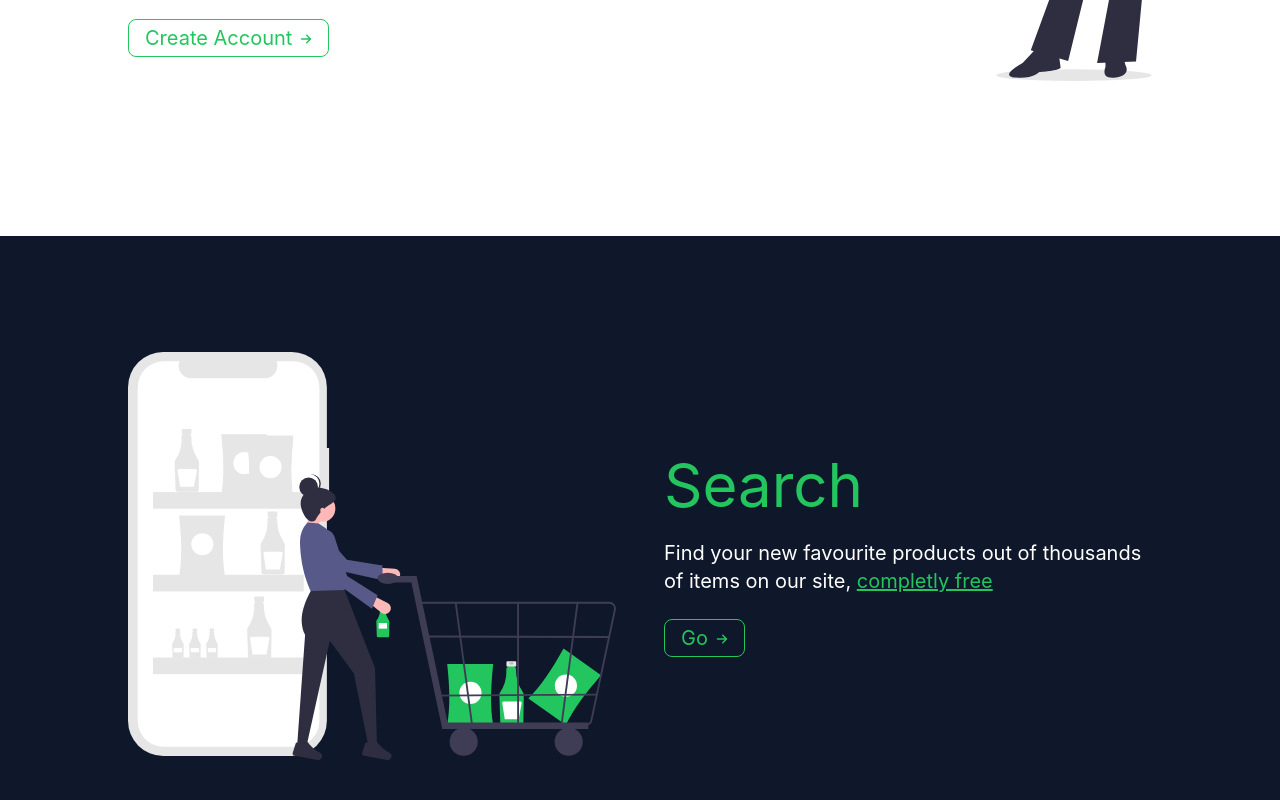
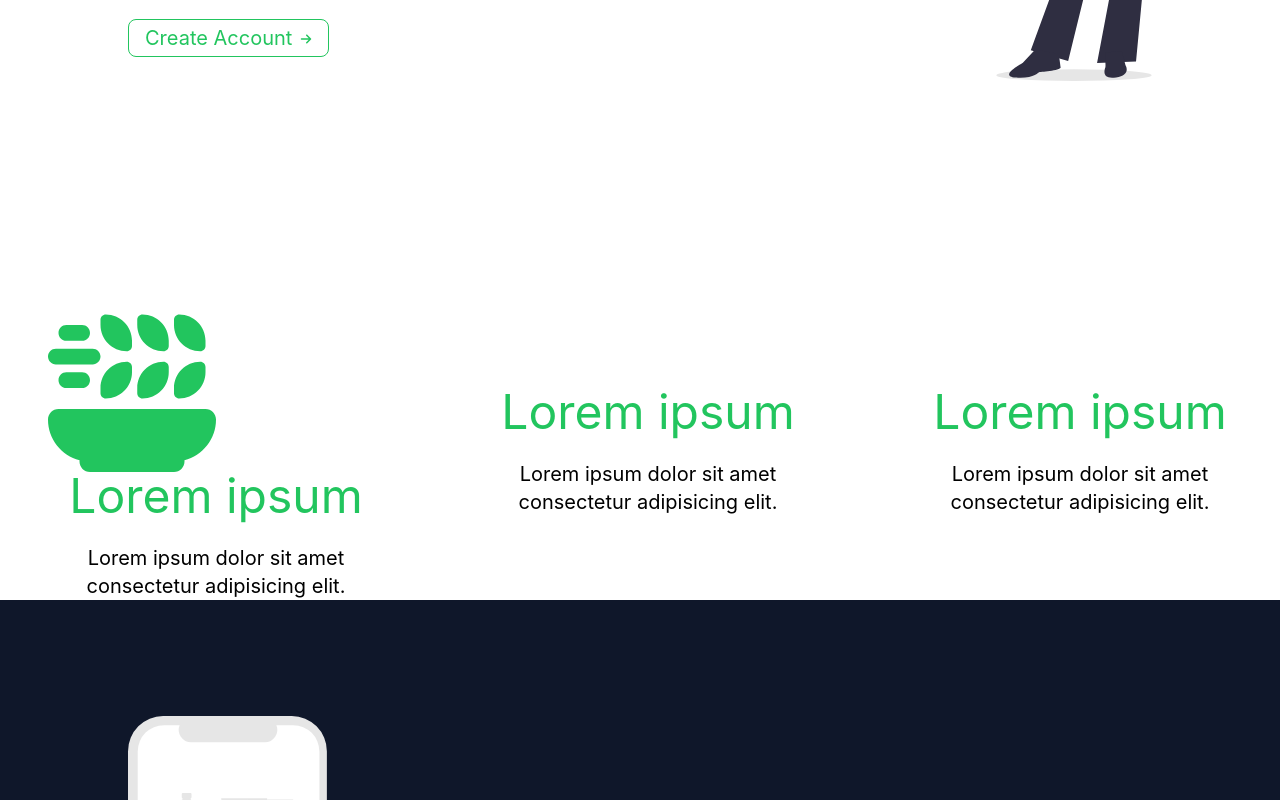
Before and after one commit to KacperHemperek/diet-checker, a Next.js app: page / in a window 1280 px wide. Shown: the part 468-1268 px from the top of the page. Built offline with nearby package versions, Linux system fonts and the light colour scheme.

Commit message:
feat: 3 information cards in about page

```diff
--- a/components/AboutHero.tsx
+++ b/components/AboutHero.tsx
@@ -11,10 +11,10 @@ const AboutHero = () => {
           Create Your Diet
         </h1>
         <p>
-                    This easy-to-use application saves you a lot of time by
-                    bringing the creation of a diet down to simply adding items
-                    to a list. You also don't have to count all the micro and
-                    macro elements yourself, we'll do it for you!
+          This easy-to-use application saves you a lot of time by bringing the
+          creation of a diet down to simply adding items to a list. You also
+          don't have to count all the micro and macro elements yourself, we'll
+          do it for you!
         </p>
 
         <Link href="/">
@@ -30,6 +30,31 @@ const AboutHero = () => {
           </button>
         </Link>
       </HeroComponent>
+      <div className="mt-5 grid items-center gap-4 md:grid-cols-3">
+        <div className="p-12 text-center text-base  md:pr-8 md:pb-0 lg:text-xl">
+          <div className="w-2/4 fill-green-500">
+            <svg xmlns="http://www.w3.org/2000/svg" viewBox="0 0 512 512">
+              <path d="M256 112V128C256 136.8 248.8 144 240 144C195.8 144 160 108.2 160 64V48C160 39.16 167.2 32 176 32C220.2 32 256 67.82 256 112zM104 64C117.3 64 128 74.75 128 88C128 101.3 117.3 112 104 112H56C42.75 112 32 101.3 32 88C32 74.75 42.75 64 56 64H104zM136 136C149.3 136 160 146.7 160 160C160 173.3 149.3 184 136 184H24C10.75 184 0 173.3 0 160C0 146.7 10.75 136 24 136H136zM32 232C32 218.7 42.75 208 56 208H104C117.3 208 128 218.7 128 232C128 245.3 117.3 256 104 256H56C42.75 256 32 245.3 32 232zM272 48C272 39.16 279.2 32 288 32C332.2 32 368 67.82 368 112V128C368 136.8 360.8 144 352 144C307.8 144 272 108.2 272 64V48zM480 112V128C480 136.8 472.8 144 464 144C419.8 144 384 108.2 384 64V48C384 39.16 391.2 32 400 32C444.2 32 480 67.82 480 112zM480 208C480 252.2 444.2 288 400 288C391.2 288 384 280.8 384 272V256C384 211.8 419.8 176 464 176C472.8 176 480 183.2 480 192V208zM352 176C360.8 176 368 183.2 368 192V208C368 252.2 332.2 288 288 288C279.2 288 272 280.8 272 272V256C272 211.8 307.8 176 352 176zM256 208C256 252.2 220.2 288 176 288C167.2 288 160 280.8 160 272V256C160 211.8 195.8 176 240 176C248.8 176 256 183.2 256 192V208zM0 352C0 334.3 14.33 320 32 320H480C497.7 320 512 334.3 512 352C512 411.7 471.1 461.9 415.8 476C415.9 477.3 416 478.7 416 480C416 497.7 401.7 512 384 512H128C110.3 512 96 497.7 96 480C96 478.7 96.08 477.3 96.24 476C40.91 461.9 0 411.7 0 352V352z" />
+            </svg>
+          </div>
+          <h1 className=" mb-4 text-4xl text-green-500 md:mb-6 lg:text-5xl">
+            Lorem ipsum
+          </h1>
+          <p>Lorem ipsum dolor sit amet consectetur adipisicing elit.</p>
+        </div>
+        <div className="p-12 text-center text-base  md:pr-8 md:pb-0 lg:text-xl">
+          <h1 className=" mb-4 text-4xl text-green-500 md:mb-6 lg:text-5xl">
+            Lorem ipsum
+          </h1>
+          <p>Lorem ipsum dolor sit amet consectetur adipisicing elit.</p>
+        </div>
+        <div className="p-12 text-center text-base  md:pr-8 md:pb-0 lg:text-xl">
+          <h1 className=" mb-4 text-4xl text-green-500 md:mb-6 lg:text-5xl">
+            Lorem ipsum
+          </h1>
+          <p>Lorem ipsum dolor sit amet consectetur adipisicing elit.</p>
+        </div>
+      </div>
     </>
   );
 };
```
Also changed, not shown: public/diet-svgrepo-com.svg (added). Lines whose indentation alone changed are shown as unchanged.
